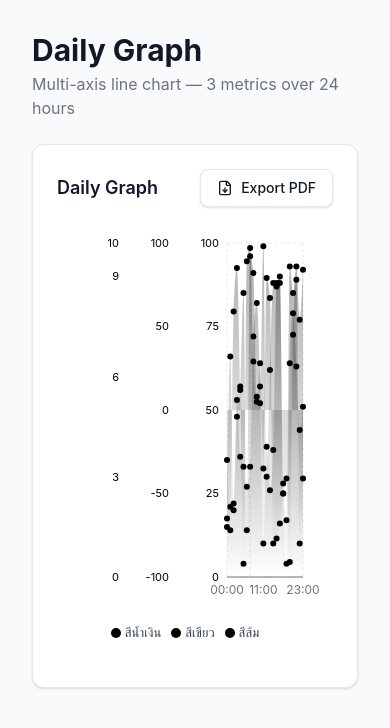
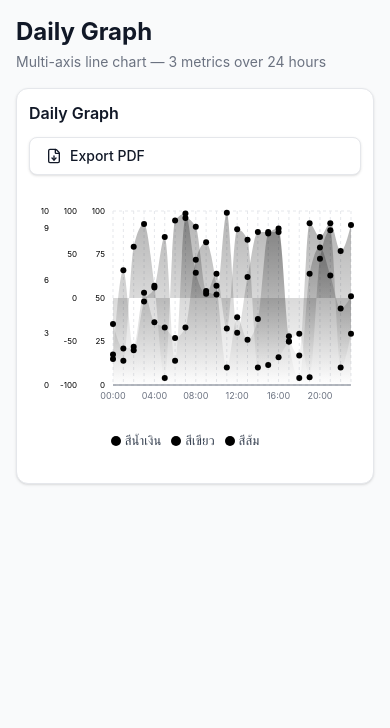
Before and after one commit to phurimart14/devdeva-test-chart, a React (Vite) app: page / in a window 390 px wide. Shown: the top 728 px of the page. Built offline with nearby package versions, Linux system fonts and the light colour scheme.

Commit message:
fix: improve mobile responsive with tickFormatter and tighter spacing

```diff
--- a/src/App.tsx
+++ b/src/App.tsx
@@ -7,22 +7,23 @@ function App() {
   const [data] = useState(() => generateMockData());
 
   return (
-    <div className="min-h-screen p-8">
+    <div className="min-h-screen p-4 sm:p-6 lg:p-8">
       <div className="max-w-7xl mx-auto">
         {/* Header */}
-        <div className="mb-6">
-          <h1 className="text-3xl font-bold text-text-primary">
+        <div className="mb-4 sm:mb-6">
+          <h1 className="text-2xl sm:text-3xl font-bold text-text-primary">
             Daily Graph
           </h1>
-          <p className="mt-1 text-text-secondary">
+          <p className="mt-1 text-sm sm:text-base text-text-secondary">
             Multi-axis line chart — 3 metrics over 24 hours
           </p>
         </div>
 
         {/* Chart Card */}
-        <div className="bg-card border border-border rounded-xl p-6 shadow-sm">
-          <div className="flex items-center justify-between mb-4">
-            <h2 className="text-lg font-semibold text-text-primary">
+        <div className="bg-card border border-border rounded-xl p-3 sm:p-4 lg:p-6 shadow-sm">
+          {/* Header ของ card */}
+          <div className="flex flex-col sm:flex-row sm:items-center sm:justify-between gap-3 mb-4">
+            <h2 className="text-base sm:text-lg font-semibold text-text-primary">
               Daily Graph
             </h2>
             <ExportButton
--- a/src/components/DailyChart.tsx
+++ b/src/components/DailyChart.tsx
@@ -10,64 +10,120 @@ import {
   ResponsiveContainer,
 } from "recharts";
 import type { ChartDataPoint, LineConfig } from "../types/chart";
-import { CustomTooltip } from "./CustomToolTip";
+import { CustomTooltip } from "./CustomTooltip";
+import { useViewportSize } from "../hooks/useViewportSize"; // ← Fix #1: แก้ path
 
 interface DailyChartProps {
   data: ChartDataPoint[];
   lineConfigs: LineConfig[];
   /** ระยะเวลา animation (ms) — ใส่ 0 เพื่อปิด animation สำหรับ export */
   animationDuration?: number;
+  /**
+   * Force viewport size (override auto-detect)
+   * ใช้ตอน export PDF ที่อยาก force desktop view
+   */
+  forceViewport?: "mobile" | "tablet" | "desktop";
 }
+
+/**
+ * Config ของแต่ละ viewport — ปรับ axis/chart ให้เหมาะกับขนาดจอ
+ */
+const VIEWPORT_CONFIG = {
+  mobile: {
+    height: 280, // ← Fix #2: เตี้ยลง
+    yAxisWidth: 28, // ← แคบลงมาก
+    xAxisFontSize: 9, // ← เล็กลง
+    yAxisFontSize: 8, // ← เล็กลง
+    showEveryHour: 4, // ← แสดงทุก 4 ชม. (00, 04, 08, 12, 16, 20)
+  },
+  tablet: {
+    height: 380,
+    yAxisWidth: 42,
+    xAxisFontSize: 11,
+    yAxisFontSize: 10,
+    showEveryHour: 2, // ← แสดงทุก 2 ชม.
+  },
+  desktop: {
+    height: 440,
+    yAxisWidth: 50,
+    xAxisFontSize: 12,
+    yAxisFontSize: 11,
+    showEveryHour: 1, // ← แสดงทุกชั่วโมง
+  },
+} as const;
 
 export function DailyChart({
   data,
   lineConfigs,
   animationDuration = 800,
+  forceViewport,
 }: DailyChartProps) {
-  // ถ้า duration = 0 → ปิด animation ด้วย
+  const detectedViewport = useViewportSize();
+  const viewport = forceViewport ?? detectedViewport;
+  const config = VIEWPORT_CONFIG[viewport];
+
   const isAnimationActive = animationDuration > 0;
+  const isMobile = viewport === "mobile";
+
   return (
-    <ResponsiveContainer width="100%" height={440}>
+    <ResponsiveContainer width="100%" height={config.height}>
       <ComposedChart
         data={data}
-        margin={{ top: 20, right: 30, left: 20, bottom: 20 }}
+        // Fix #4: ลด margin บน mobile
+        margin={{
+          top: 20,
+          right: isMobile ? 10 : 30,
+          left: isMobile ? 0 : 20,
+          bottom: 20,
+        }}
       >
-        {/* Gradients สำหรับ Area fill */}
         <defs>
-          {lineConfigs.map((config) => (
+          {lineConfigs.map((c) => (
             <linearGradient
-              key={`gradient-${config.key}`}
-              id={`gradient-${config.key}`}
+              key={`gradient-${c.key}`}
+              id={`gradient-${c.key}`}
               x1="0"
               y1="0"
               x2="0"
               y2="1"
             >
-              <stop offset="0%" stopColor={config.color} stopOpacity={0.3} />
-              <stop offset="100%" stopColor={config.color} stopOpacity={0} />
+              <stop offset="0%" stopColor={c.color} stopOpacity={0.3} />
+              <stop offset="100%" stopColor={c.color} stopOpacity={0} />
             </linearGradient>
           ))}
         </defs>
 
         <CartesianGrid strokeDasharray="3 3" stroke="#e5e7eb" />
 
-        <XAxis dataKey="hour" stroke="#6b7280" fontSize={12} tickLine={false} />
+        {/* Fix #3: ใช้ tickFormatter แทน interval — control ได้แม่นกว่า */}
+        <XAxis
+          dataKey="hour"
+          stroke="#6b7280"
+          fontSize={config.xAxisFontSize}
+          tickLine={false}
+          interval={0} // ← ให้ Recharts แสดงทุก tick แต่เรา filter ใน tickFormatter
+          tickFormatter={(value: string) => {
+            // value = "00:00", "01:00", ..., "23:00"
+            const hour = parseInt(value.split(":")[0], 10);
+            // แสดงเฉพาะที่หาร showEveryHour ลงตัว
+            return hour % config.showEveryHour === 0 ? value : "";
+          }}
+        />
 
-        {lineConfigs.map((config) => (
+        {lineConfigs.map((c) => (
           <YAxis
-            key={config.yAxisId}
-            yAxisId={config.yAxisId}
-            domain={config.domain}
+            key={c.yAxisId}
+            yAxisId={c.yAxisId}
+            domain={c.domain}
             orientation="left"
-            stroke={config.color}
-            fontSize={11}
+            stroke={c.color}
+            fontSize={config.yAxisFontSize}
             tickLine={false}
             axisLine={false}
-            width={50}
+            width={config.yAxisWidth}
           />
         ))}
 
-        {/* Legend ใต้กราฟ — แสดงชื่อ + สีของแต่ละเส้น */}
         <Legend
           verticalAlign="bottom"
           height={36}
@@ -75,57 +131,49 @@ export function DailyChart({
           iconSize={10}
           wrapperStyle={{ paddingTop: "12px" }}
           formatter={(value) => {
-            // หา label ภาษาไทยจาก lineConfigs โดย match กับ dataKey
-            const config = lineConfigs.find((c) => c.key === value);
+            const cfg = lineConfigs.find((c) => c.key === value);
             return (
               <span style={{ color: "#374151", fontSize: "13px" }}>
-                {config?.label ?? value}
+                {cfg?.label ?? value}
               </span>
             );
           }}
         />
 
-        {/*
-          Custom Tooltip + vertical cursor line
-          - content: ส่ง CustomTooltip component (Recharts จะ inject props ให้)
-          - cursor: เส้น vertical ตอน hover (เหมือนใน PDF)
-        */}
         <Tooltip
           content={<CustomTooltip lineConfigs={lineConfigs} />}
           cursor={{
-            stroke: "#9ca3af", // สีเทากลาง
+            stroke: "#9ca3af",
             strokeWidth: 1,
-            strokeDasharray: "3 3", // เส้นประ
+            strokeDasharray: "3 3",
           }}
         />
 
-        {/* Areas (ใต้เส้น) */}
-        {lineConfigs.map((config) => (
+        {lineConfigs.map((c) => (
           <Area
-            key={`area-${config.key}`}
+            key={`area-${c.key}`}
             type="monotone"
-            dataKey={config.key}
-            yAxisId={config.yAxisId}
+            dataKey={c.key}
+            yAxisId={c.yAxisId}
             stroke="none"
-            fill={`url(#gradient-${config.key})`}
+            fill={`url(#gradient-${c.key})`}
             fillOpacity={1}
             isAnimationActive={false}
-            legendType="none"  // ไม่ให้ขึ้นใน Legend เพราะเรมี Line อยู่แล้ว
+            legendType="none"
           />
         ))}
 
-        {/* Lines */}
-        {lineConfigs.map((config) => (
+        {lineConfigs.map((c) => (
           <Line
-            key={`line-${config.key}`}
+            key={`line-${c.key}`}
             type="monotone"
-            dataKey={config.key}
-            yAxisId={config.yAxisId}
-            stroke={config.color}
+            dataKey={c.key}
+            yAxisId={c.yAxisId}
+            stroke={c.color}
             strokeWidth={2}
-            dot={{ r: 3, fill: config.color }}
+            dot={{ r: 3, fill: c.color }}
             activeDot={{ r: 5 }}
-            animationDuration={animationDuration} // ← ใช้จาก prop
+            animationDuration={animationDuration}
             isAnimationActive={isAnimationActive}
           />
         ))}
--- /dev/null
+++ b/src/hooks/useViewportSize.ts
@@ -0,0 +1,54 @@
+import { useState, useEffect } from 'react';
+
+export type ViewportSize = 'mobile' | 'tablet' | 'desktop';
+
+/**
+ * Breakpoints — ใช้เหมือน Tailwind default
+ * - mobile: < 640px (sm)
+ * - tablet: 640-1023px
+ * - desktop: >= 1024px (lg)
+ */
+const BREAKPOINTS = {
+  tablet: 640,
+  desktop: 1024,
+} as const;
+
+/**
+ * Detect ขนาด viewport ปัจจุบัน
+ *
+ * - คืน 'mobile' | 'tablet' | 'desktop' ตามขนาดหน้าจอ
+ * - update อัตโนมัติเมื่อ user resize browser
+ *
+ * @example
+ * const viewport = useViewportSize();
+ * if (viewport === 'mobile') { ... }
+ */
+export function useViewportSize(): ViewportSize {
+  // Lazy init — เช็ค width ครั้งแรกตอน mount
+  const [viewport, setViewport] = useState<ViewportSize>(() =>
+    getViewport(typeof window !== 'undefined' ? window.innerWidth : 1024)
+  );
+
+  useEffect(() => {
+    function handleResize() {
+      setViewport(getViewport(window.innerWidth));
+    }
+
+    // Listen ทุกครั้งที่ resize
+    window.addEventListener('resize', handleResize);
+
+    // Cleanup เวลา component unmount
+    return () => window.removeEventListener('resize', handleResize);
+  }, []);
+
+  return viewport;
+}
+
+/**
+ * แปลง width (px) → viewport size
+ */
+function getViewport(width: number): ViewportSize {
+  if (width < BREAKPOINTS.tablet) return 'mobile';
+  if (width < BREAKPOINTS.desktop) return 'tablet';
+  return 'desktop';
+}
--- a/src/lib/exportPdf.ts
+++ b/src/lib/exportPdf.ts
@@ -90,6 +90,7 @@ function createExportContent(
         data,
         lineConfigs,
         animationDuration: 0,
+        forceViewport: "desktop",
       }),
     ),
   );
```
